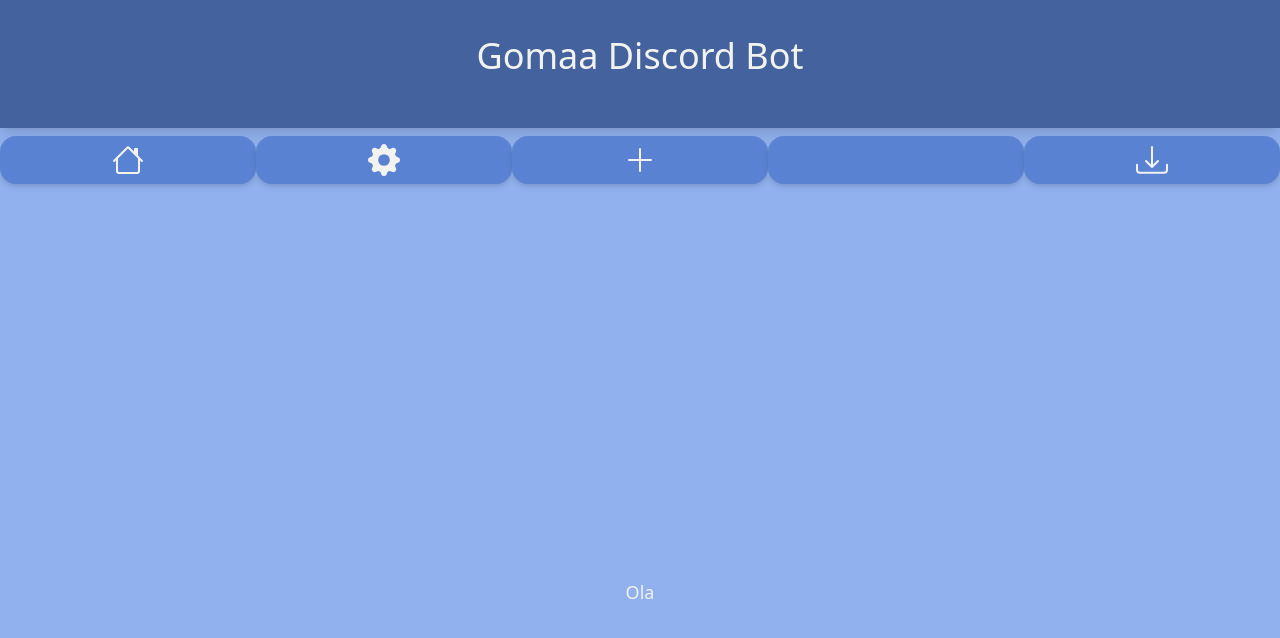
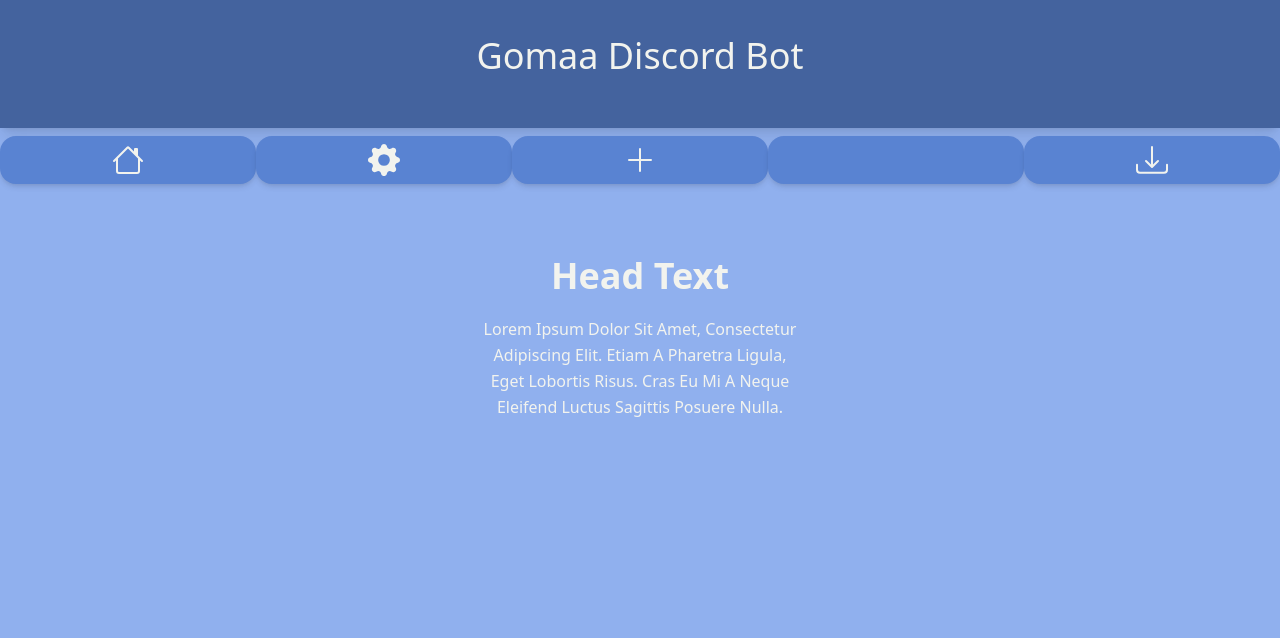
Before and after one commit to Gomaa1234/gomaabotwebsite, a React (Create React App) app: page /Plus in a window 1280 px wide. Shown: the top 638 px of the page. Built offline with nearby package versions, Linux system fonts and the light colour scheme; some icons are missing.

Commit message:
text add to body

```diff
--- a/src/Body.js
+++ b/src/Body.js
@@ -1,7 +1,12 @@
 const Body=()=>{
     return(
         <div className="Body">
-            <p>Ola</p>
+            <div className=" flex flex-col items-center justify-center "  >
+                <h1 className=" text-4xl font-bold mb-5" >Head Text</h1>
+                <p className=" text-center w-80 leading-relaxed capitalize">Lorem ipsum dolor sit amet, consectetur adipiscing
+                    elit. Etiam a pharetra ligula, eget lobortis risus.
+                    Cras eu mi a neque eleifend luctus sagittis posuere nulla.</p>
+            </div>
         </div>
     );
 };
--- a/src/index.css
+++ b/src/index.css
@@ -21,7 +21,7 @@
     @apply relative flex items-center justify-center font-sans text-4xl h-28 w-full
   }
   .Body{
-    @apply absolute flex items-center justify-center font-sans h-full w-full top-48
-    bg-primary text-white text-lg font-medium
+    @apply absolute p-16 font-sans h-full w-full top-48
+    bg-primary text-white
   }
 }
```
